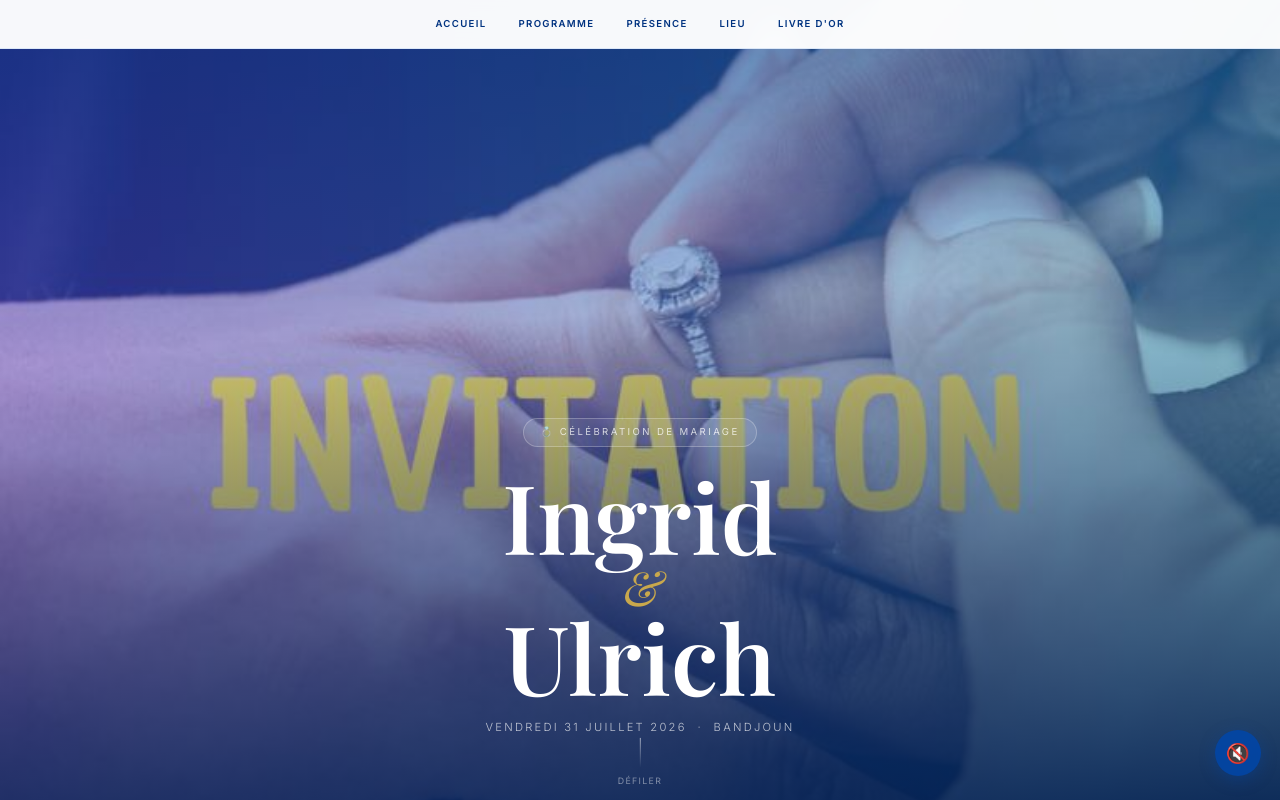
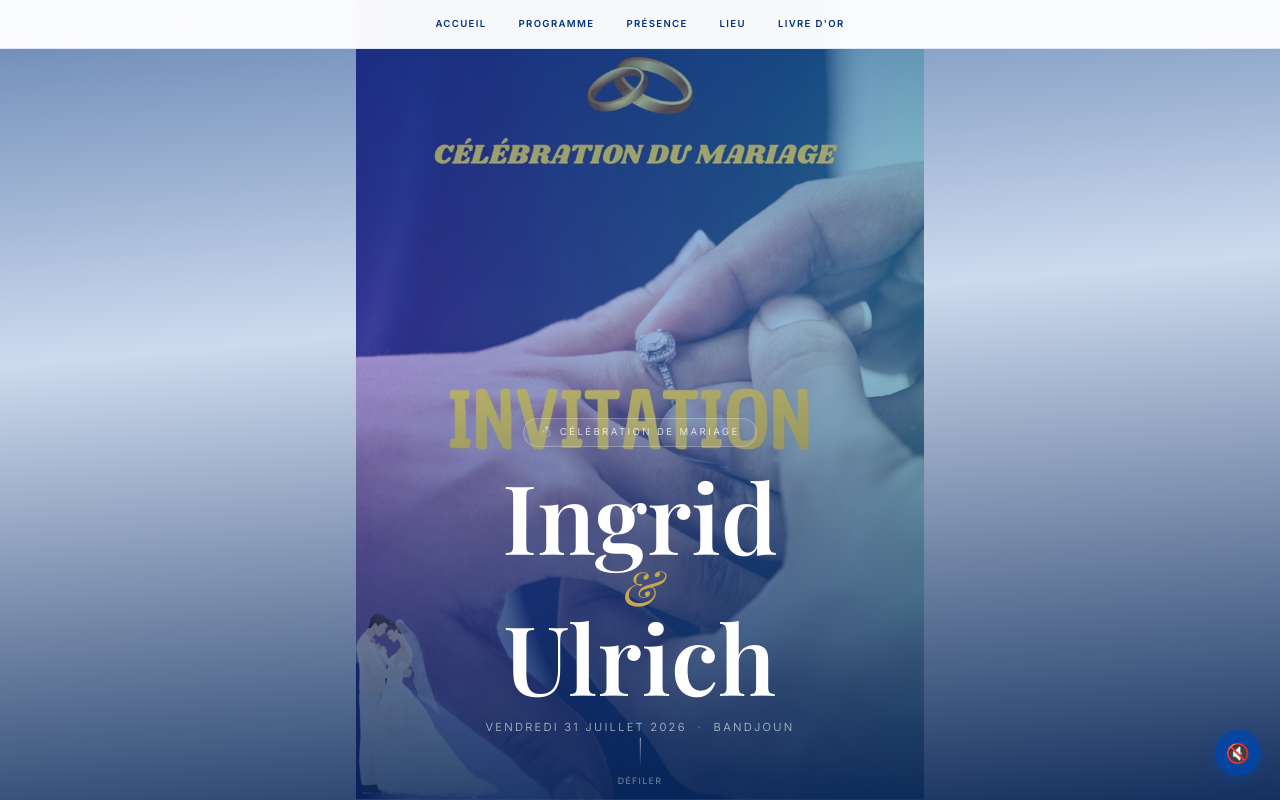
Before and after one commit to Darelle52/celebration-iu, a Next.js app: page / in a window 1280 px wide. Shown: the top 800 px of the page. Built offline with nearby package versions, Linux system fonts and the light colour scheme; no server answers; a web font is replaced by a local one.

Commit message:
Fix hero image - contain to show full image

```diff
--- a/app/page.tsx
+++ b/app/page.tsx
@@ -193,7 +193,7 @@ export default function Home() {
       {/* HERO */}
        <section style={{ minHeight: '100svh', display: 'flex', flexDirection: 'column' as const, position: 'relative', overflow: 'hidden' }}>
         <div style={{ position: 'absolute', inset: 0 }}>
-          <Image src="/hero.jpg" alt="Invitation Mariage" fill style={{ objectFit: 'cover', objectPosition: 'center' }} priority />
+          <Image src="/hero.jpg" alt="Invitation Mariage" fill style={{ objectFit: 'contain', objectPosition: 'center center' }} priority />
         </div>
         <div style={{ position: 'absolute', inset: 0, background: 'linear-gradient(175deg,rgba(0,51,128,.6) 0%,rgba(0,71,171,.2) 40%,rgba(0,30,80,.92) 100%)' }} />
         <div style={{ position: 'relative', zIndex: 2, flex: 1, display: 'flex', flexDirection: 'column' as const, alignItems: 'center', justifyContent: 'flex-end', padding: '2rem 1.5rem 4rem', textAlign: 'center' as const, color: '#fff' }}>
```
